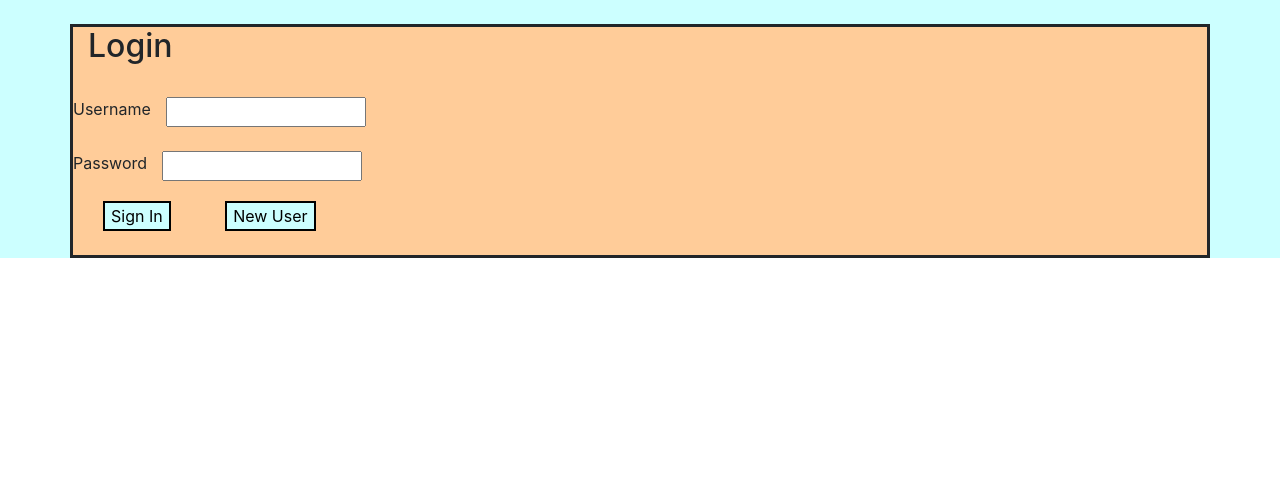
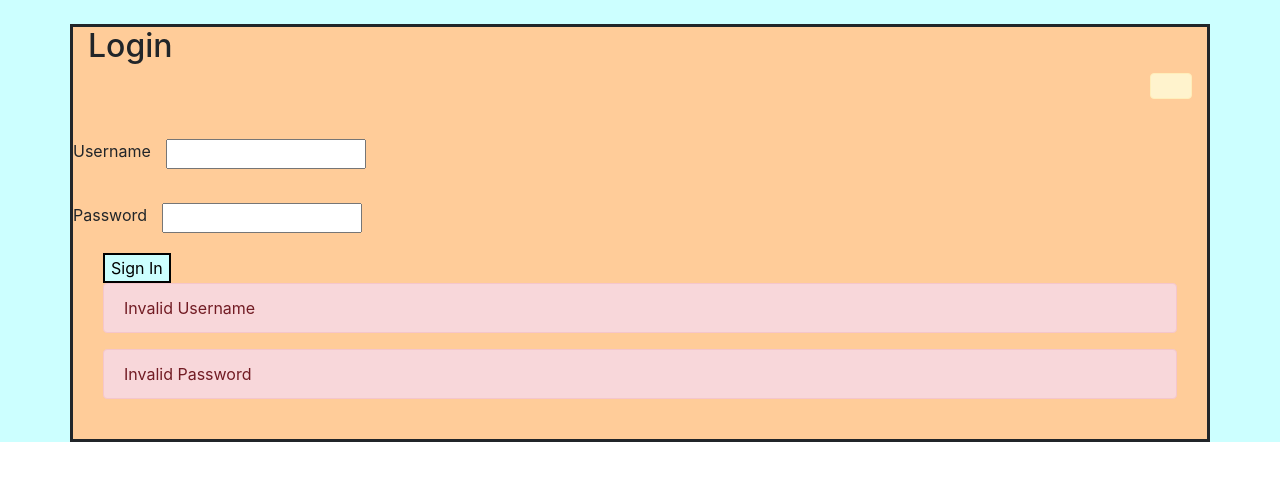
Before and after one commit to Murphy972/Cashier-Tools, a plain HTML site: page index.html in a window 1280 px wide. Drawn offline with nearby package versions, Linux system fonts and the light colour scheme.

Commit message:
Add files via upload

```diff
--- a/index.html
+++ b/index.html
@@ -16,15 +16,16 @@
         <br/>
         <div class="container cream-background solid-border">
           <div class="row">
-            <div class="col">
+            <div id="the-head" class="col">
               <h2>Login</h2>
+              <div id="attempt-warning" class="float-right alert alert-warning warning-message" role="alert"></div>
             </div>
           </div>
           <br/>
-          <div class="row"
+          <div class="row">
               <p>Username</p>
             <div class="col">
-              <input id="exist-user" autocomplete="off" type="text" style="width: 200px">
+              <input id="username-input" autocomplete="off" type="text" style="width: 200px">
             </div>
           </div>
           <br/>
@@ -33,14 +34,16 @@
               <p>Password</p>
           <!--  </div> -->
             <div class="col">
-              <input id="exist-password" autocomplete="off" type="text" style="width: 200px">
+              <input id="password-input" autocomplete="off" type="text" style="width: 200px">
             </div>
           </div>
           <div class="container">
             <div class="row">
               <div class="col justify-content-center">
                 <button id="user-check-btn" class="lightblue-background solid-border justify-content-center" style="margin-top: 10px">Sign In</button>
-                <button id="new-user-btn" class="lightblue-background solid-border justify-content-center" style="margin-top: 10px;margin-left: 50px">New User</button>
+                <button id="new-user-btn" class="lightblue-background solid-border justify-content-center" style="margin-top: 10px;margin-left: 50px;display: none">New User</button>
+                <div id="username-error" class="alert alert-danger error-message" role="alert">Invalid Username</div>
+                <div id="password-error" class="alert alert-danger error-message" role="alert">Invalid Password</div>
               </div>
               <br/>
             </div>
```
